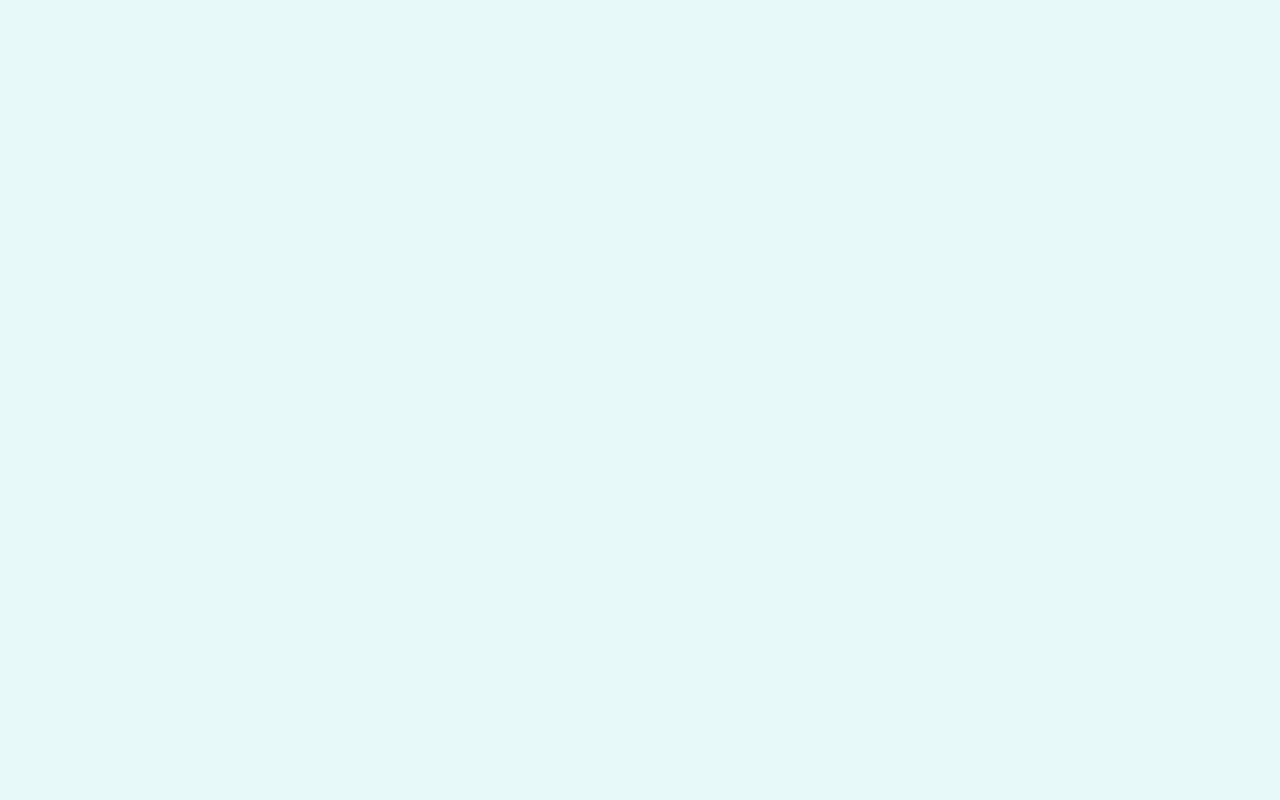
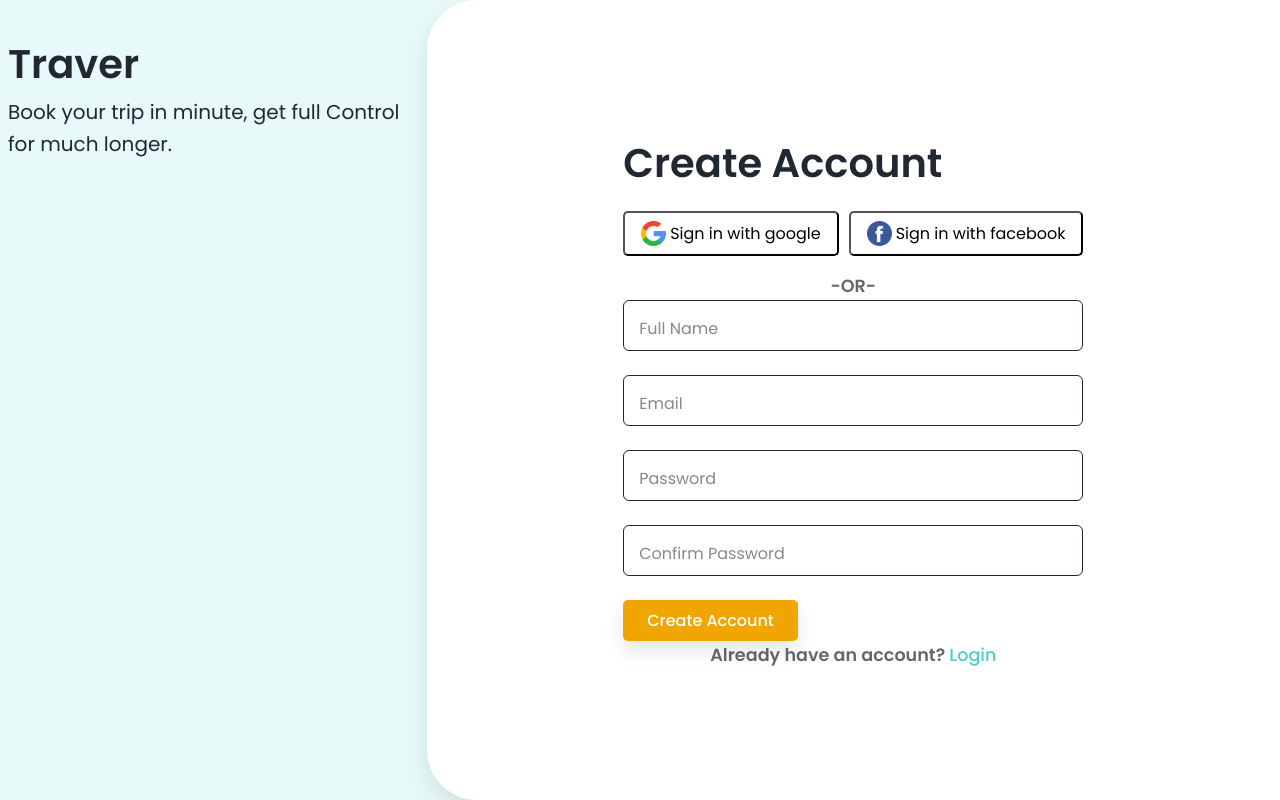
Before and after one commit to TWARIQABDUL/munga-react-project, a React (Vite) app: page /register in a window 1280 px wide. Before the commit this address had no page. Built offline with nearby package versions, Linux system fonts and the light colour scheme.

Commit message:
Add Login functionality with LoginComponent and update routing

```diff
--- a/src/App.jsx
+++ b/src/App.jsx
@@ -4,6 +4,7 @@ import Layout from './pages/Layout'
 import Home from './pages/Home'
 import AboutUs from './pages/AboutUs'
 import ContactUs from './pages/ContactUs'
+import Login from './pages/Login'
 function App() {
   return (
     <>
@@ -14,6 +15,7 @@ function App() {
           <Route path="about" element={<AboutUs />} />
           <Route path="contact" element={<ContactUs/>} />
         </Route>
+        <Route path="/register" element={<Login/>} />
       </Routes>
     </BrowserRouter>
 
--- /dev/null
+++ b/src/components/LoginComponent.jsx
@@ -0,0 +1,91 @@
+import React, { useReducer, useState } from 'react'
+import InputGroup from '../utils/InputGroup'
+import YellowButons from '../utils/YellowButons'
+import ThirdPartSignin from '../utils/ThirdPartSignin'
+
+function LoginComponent() {
+    const reducer = (state, action) => {
+        switch (action.type) {
+            case 'SET_NAME':
+                return { ...state, name: action.payload };
+            case 'SET_EMAIL':
+                return { ...state, email: action.payload };
+            case 'SET_PASSWORD':
+                return { ...state, password: action.payload };
+            case 'SET_CONFIRM_PASSWORD':
+                return { ...state, confirmPassword: action.payload };
+                break;
+            case 'CREATE_ACCOUNT':
+                if (state.password !== state.confirmPassword) {
+                    alert("Passwords do not match");
+                    return state;
+                }
+                console.log("my innputs",state);
+
+            default:
+                return state;
+        }
+    }
+
+    const [state,dispatch]= useReducer(reducer,{name:"",email:"",password:"",confirmPassword:""});
+    return (
+        <div className="container-login">
+            <div className="left">
+                <h1>Traver</h1>
+                <p>Book your trip in minute, get full Control for much longer.
+                </p>
+            </div>
+            <div className="login-template">
+                <div className="form">
+                    <h1>Create Account</h1>
+                    <div className="social">
+                        <ThirdPartSignin provider="google" />
+                        <ThirdPartSignin provider="facebook" />
+                    </div>
+                    <p>-OR-</p>
+                    <form id="form">
+
+                        <InputGroup
+                            name="name"
+                            value={state.name}
+                            label="Full Name"
+                            type="text"
+                            required
+                            handle={(e) => dispatch({ type: 'SET_NAME', payload: e.target.value })}
+                        />
+                        <InputGroup
+                            name="email"
+                            value={state.email}
+                            label="Email"
+                            type="email"
+                            required
+                            handle={(e) => dispatch({ type: 'SET_EMAIL', payload: e.target.value })}
+                        />
+                        <InputGroup
+                            name="password"
+                            value={state.password}
+                            label="Password"
+                            type="password"
+                            required
+                            handle={(e) => dispatch({ type: 'SET_PASSWORD', payload: e.target.value })}
+                        />
+                        <InputGroup
+                            name="confirm-password"
+                            value={state.confirmPassword}
+                            label="Confirm Password"
+                            type="password"
+                            required
+                            handle={(e) => dispatch({ type: 'SET_CONFIRM_PASSWORD', payload: e.target.value })}
+                        />
+
+                    </form>
+                    <YellowButons id="login-btn" text="Create Account" action={() => dispatch({ type: 'CREATE_ACCOUNT' })} />
+
+                    <p>Already have an account? <a href="login.html">Login</a></p>
+                </div>
+            </div>
+        </div>
+    )
+}
+
+export default LoginComponent
--- a/src/components/NavContainer.jsx
+++ b/src/components/NavContainer.jsx
@@ -1,24 +1,26 @@
 import React, { useState } from 'react'
-
 
 import menubtn from '/assets/icon-menu.svg'
 import MobileList from '../utils/MobileList'
+import { Link, useNavigate } from 'react-router-dom'
+
 function NavContainer() {
     const [isVisible, setNavVisible] = useState(false)
-    const tagleMenu = ()=>{ setNavVisible(!isVisible) }
+    const tagleMenu = () => { setNavVisible(!isVisible) }
+    const navigate = useNavigate()
     return (
         <>
             <header id="header">
                 <nav>
                     <h1>traver</h1>
                     <ul>
-                        <li><a href="#services">Service</a></li>
-                        <li><a href="#department">Department</a></li>
-                        <li><a href="#news-lette">Newsleter</a></li>
-                        <li><a href="#footer">Site Map</a></li>
+                        <li><Link to="#services"onClick={() => document.getElementById("services").scrollIntoView({ behavior: "smooth" })}>Services</Link></li>
+                        <li><Link to="#department" onClick={() => document.getElementById("department").scrollIntoView({ behavior: "smooth" })}>Department</Link></li>
+                        <li><Link to="#news-lette" onClick={() => document.getElementById("news-lette").scrollIntoView({ behavior: "smooth" })}>Newsleter</Link></li>
+                        <li><Link to="#footer" onClick={() => document.getElementById("footer").scrollIntoView({ behavior: "smooth" })}>Site Map</Link></li>
                     </ul>
                     <div className="buttons_auth">
-                        <button id="register">Signup</button>
+                        <button id="register" onClick={() => navigate('/register')}>Signup</button>
                         <button className="mobile-menu" id="menu" onClick={() => tagleMenu()}> <img src={menubtn} alt="" /></button>
                     </div>
 
--- a/src/pages/Login.jsx
+++ b/src/pages/Login.jsx
@@ -1,8 +1,9 @@
 import React from 'react'
+import LoginComponent from '../components/LoginComponent'
 
 function Login() {
   return (
-    <div>Login</div>
+    <LoginComponent/>
   )
 }
 
--- a/src/utils/AnimatedParagragh.jsx
+++ b/src/utils/AnimatedParagragh.jsx
@@ -9,13 +9,16 @@ function AnimatedParagragh() {
     let index = 0;
     setMovingText("");
     const interval = setInterval(() => {
-        if (index >= text.length-1) {
-            // console.log("out of bound ", text[index]);
+        if (index >= text.length-1){
             clearInterval(interval);
         }
 
-        setMovingText((prev) => prev += text[index-1]);
+        if (index  === text.length-1) {
+            return;
+        }
+        setMovingText((prev) => prev + text[index]);
         index++;
+        console.log("here end", text[index]);
     }, 100);
 
     return () => clearInterval(interval);
--- /dev/null
+++ b/src/utils/InputGroup.jsx
@@ -0,0 +1,23 @@
+import React from 'react'
+
+function InputGroup({ name, label, type, required, handle, value }) {
+    // console.log("value", value);
+
+    return (
+        <div className="group">
+            <input type={type} name={name} value={value} placeholder=" " required={required} onChange={handle} />
+            <label htmlFor={name}>{label}</label>
+            <div className="span ">
+                &#x1F648;
+            </div>
+            <div className="span">
+                &#x1F648;
+            </div>
+            <div className="span">
+                &#x1F971;
+            </div>
+        </div>
+    )
+}
+
+export default InputGroup
--- a/src/utils/MobileList.jsx
+++ b/src/utils/MobileList.jsx
@@ -9,9 +9,9 @@ function MobileList({setStatus}) {
      <div className="mobile-menu-container ">
         <button className="close-menu" id="close" onClick={setStatus} ><img src={closee} alt=""/></button>
         <ul>
-            <li><a href="/about.html">Home</a></li>
-            <li><a href="/about.html">About Us</a></li>
-            <li><a href="contactus.html">Contact Us</a></li>
+            <li><Link to="/about.html">Home</Link></li>
+            <li><Link to="/about.html">About Us</Link></li>
+            <li><Link to="contactus.html">Contact Us</Link></li>
         </ul>
     </div>
     </>
--- /dev/null
+++ b/src/utils/ThirdPartSignin.jsx
@@ -0,0 +1,12 @@
+import React from 'react'
+
+function ThirdPartSignin({ provider }) {
+    return (
+        <button>
+            <img src={`assets/${provider}.svg`} alt={`${provider} Icon`} />
+            <span>Sign in with {provider}</span>
+        </button>
+    )
+}
+
+export default ThirdPartSignin
```
